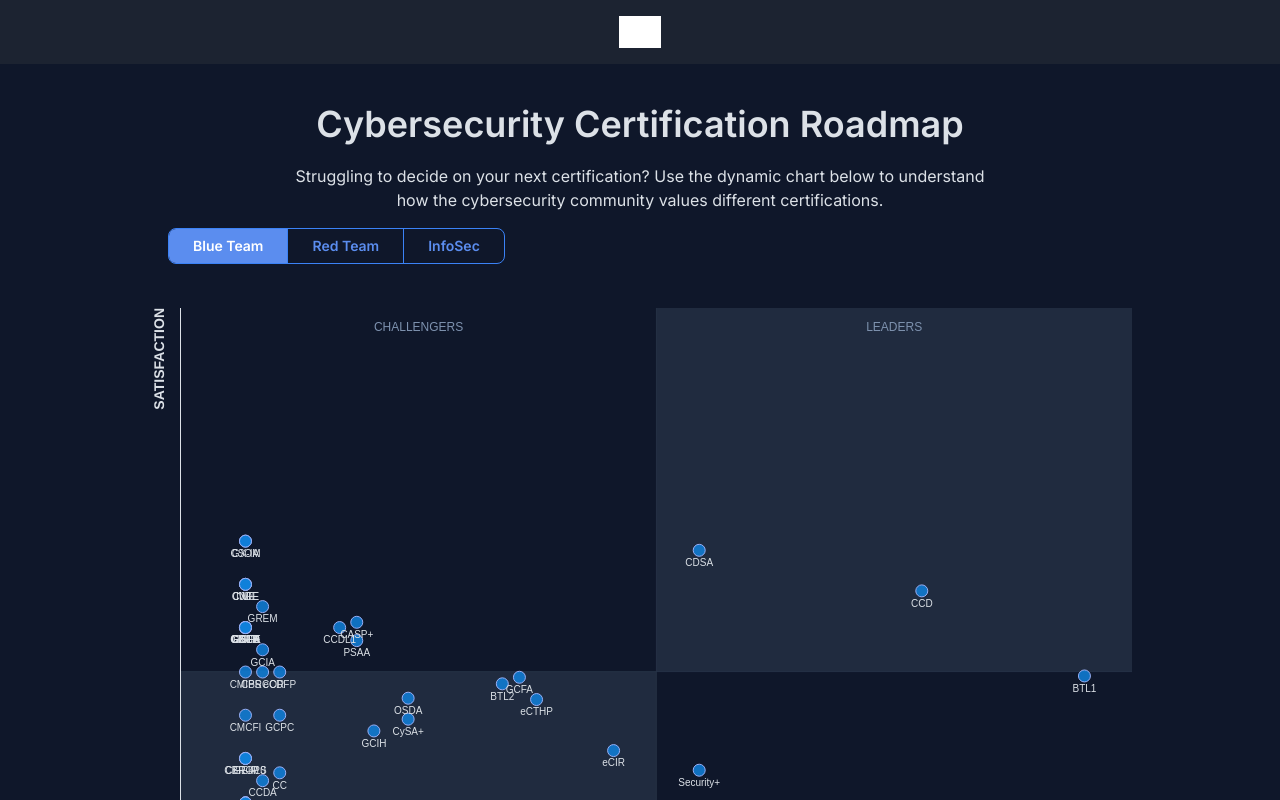
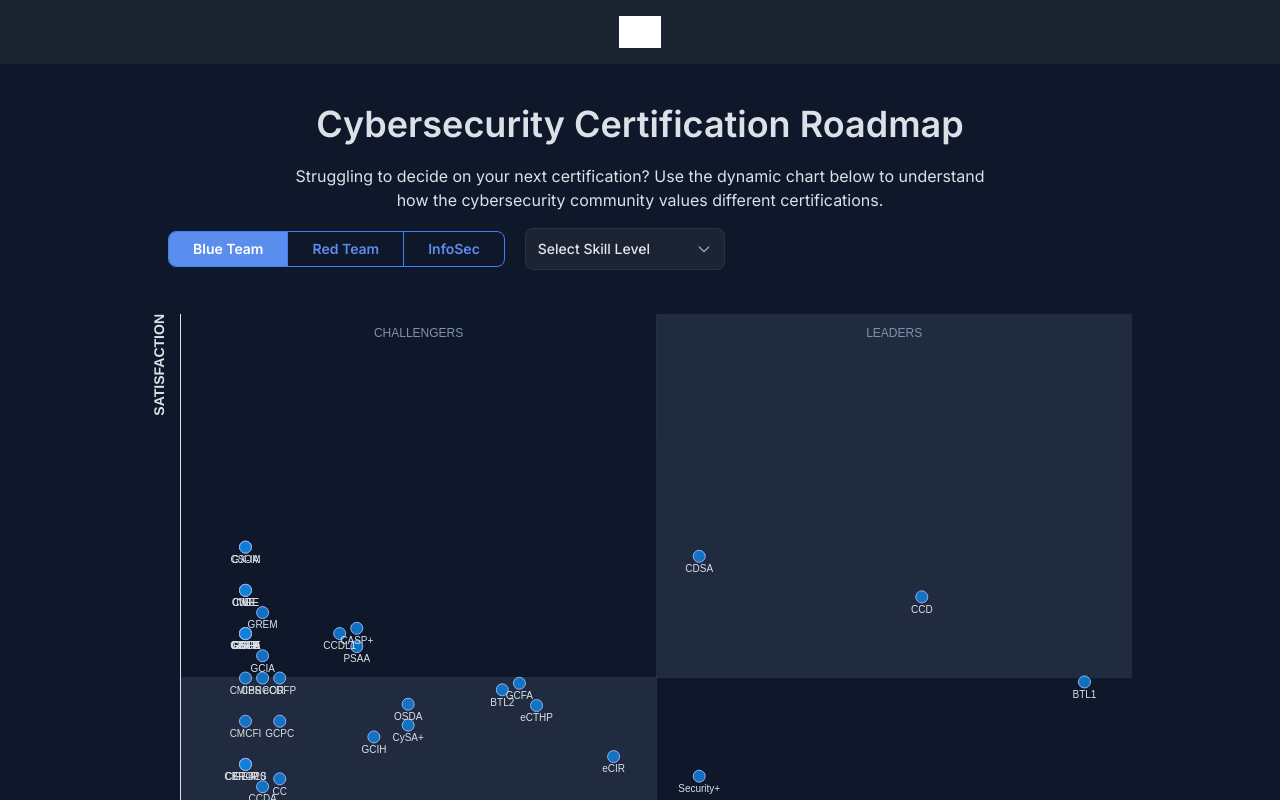
Before and after one commit to ehabhosam/cyberdefenders-chart, a Next.js app: page / in a window 1280 px wide. Shown: the top 800 px of the page. Built offline with nearby package versions, Linux system fonts and the light colour scheme; grey boxes are pictures that could not be loaded.

Commit message:
feat: skill level based certifications filtering

```diff
--- a/src/components/presentation/certifications.tsx
+++ b/src/components/presentation/certifications.tsx
@@ -1,9 +1,10 @@
 "use client";
 
 import { useState, useMemo } from "react";
-import { Certification, CertType } from "@/lib/types/data";
+import { Certification, CertType, SkillLevel } from "@/lib/types/data";
 import { CertTypeTabs } from "./cert-type-tabs";
 import { CertificationsChart } from "./certifications-chart";
+import { SkillLevelSelect } from "./skill-level-select";
 
 interface CertificationsProps {
   blueCertifications: Certification[];
@@ -17,31 +18,55 @@ export function Certifications({
   infoSecCertifications,
 }: CertificationsProps) {
   const [currentCertType, setCurrentCertType] = useState<CertType>("blue");
+  const [selectedSkillLevels, setSelectedSkillLevels] = useState<SkillLevel[]>([
+    "Novice",
+    "Beginner",
+    "Intermediate",
+    "Advanced",
+    "Expert",
+  ]);
 
   const currentCertifications = useMemo(() => {
+    let certs = [];
     switch (currentCertType) {
       case "blue":
-        return blueCertifications;
+        certs = blueCertifications;
+        break;
       case "red":
-        return redCertifications;
+        certs = redCertifications;
+        break;
       case "infoSec":
-        return infoSecCertifications;
+        certs = infoSecCertifications;
+        break;
       default:
-        return blueCertifications;
+        certs = blueCertifications;
     }
+
+    if (selectedSkillLevels.length === 0) {
+      return [];
+    }
+
+    return certs.filter((cert) =>
+      selectedSkillLevels.includes(cert.skill_level),
+    );
   }, [
     currentCertType,
     blueCertifications,
     redCertifications,
     infoSecCertifications,
+    selectedSkillLevels,
   ]);
 
   return (
     <div className="flex flex-col gap-6 w-full">
-      <div className="ml-10">
+      <div className="flex flex-row items-center gap-5 ml-10 mr-10 z-10">
         <CertTypeTabs
           currentCertType={currentCertType}
           setCurrentCertType={setCurrentCertType}
+        />
+        <SkillLevelSelect
+          selectedLevels={selectedSkillLevels}
+          onChange={setSelectedSkillLevels}
         />
       </div>
       <div className="w-full">
--- /dev/null
+++ b/src/components/presentation/skill-level-select.tsx
@@ -0,0 +1,34 @@
+"use client";
+
+import { MultiSelect } from "@/components/ui/multi-select";
+import { SkillLevel } from "@/lib/types/data";
+
+const skillLevels: SkillLevel[] = [
+  "Novice",
+  "Beginner",
+  "Intermediate",
+  "Advanced",
+  "Expert",
+];
+
+interface SkillLevelSelectProps {
+  selectedLevels: SkillLevel[];
+  onChange: (levels: SkillLevel[]) => void;
+  className?: string;
+}
+
+export function SkillLevelSelect({
+  selectedLevels,
+  onChange,
+  className,
+}: SkillLevelSelectProps) {
+  return (
+    <MultiSelect
+      options={skillLevels}
+      selected={selectedLevels}
+      onChange={(selected) => onChange(selected as SkillLevel[])}
+      placeholder="Select Skill Level"
+      className={className}
+    />
+  );
+}
--- /dev/null
+++ b/src/components/ui/multi-select.tsx
@@ -0,0 +1,129 @@
+"use client";
+
+import * as React from "react";
+import { cn } from "@/lib/utils";
+
+interface MultiSelectProps {
+  options: string[];
+  selected: string[];
+  onChange: (selected: string[]) => void;
+  placeholder?: string;
+  className?: string;
+}
+
+export function MultiSelect({
+  options,
+  selected,
+  onChange,
+  placeholder = "Select",
+  className,
+}: MultiSelectProps) {
+  const [isOpen, setIsOpen] = React.useState(false);
+  const containerRef = React.useRef<HTMLDivElement>(null);
+
+  React.useEffect(() => {
+    function handleClickOutside(event: MouseEvent) {
+      if (
+        containerRef.current &&
+        !containerRef.current.contains(event.target as Node)
+      ) {
+        setIsOpen(false);
+      }
+    }
+    document.addEventListener("mousedown", handleClickOutside);
+    return () => {
+      document.removeEventListener("mousedown", handleClickOutside);
+    };
+  }, []);
+
+  const allSelected = selected.length === options.length && options.length > 0;
+
+  const toggleOption = (option: string) => {
+    if (selected.includes(option)) {
+      onChange(selected.filter((item) => item !== option));
+    } else {
+      onChange([...selected, option]);
+    }
+  };
+
+  const toggleAll = () => {
+    if (allSelected) {
+      onChange([]);
+    } else {
+      onChange([...options]);
+    }
+  };
+
+  return (
+    <div className={cn("relative min-w-[200px]", className)} ref={containerRef}>
+      <button
+        type="button"
+        onClick={() => setIsOpen(!isOpen)}
+        className="flex items-center justify-between w-full px-3 py-2.5 text-sm font-medium text-left bg-[#1C2333] border border-[#2A3441] hover:border-[#3B4859] rounded-md text-slate-200 focus:outline-none focus:ring-1 focus:ring-blue-500 transition-colors"
+      >
+        <span>{placeholder}</span>
+        <svg
+          className={cn(
+            "w-4 h-4 ml-2 text-slate-400 transition-transform",
+            isOpen && "transform rotate-180"
+          )}
+          fill="none"
+          stroke="currentColor"
+          viewBox="0 0 24 24"
+        >
+          <path
+            strokeLinecap="round"
+            strokeLinejoin="round"
+            strokeWidth={2}
+            d="M19 9l-7 7-7-7"
+          />
+        </svg>
+      </button>
+
+      {isOpen && (
+        <div className="absolute z-50 w-full py-2 mt-1 bg-[#1C2333] border border-[#2A3441] rounded-md shadow-lg top-full">
+          <label className="flex items-center px-4 py-2 cursor-pointer hover:bg-[#2A3441] group transition-colors">
+            <div className="relative flex items-center justify-center w-4 h-4 mr-3 border border-slate-500 rounded bg-[#161B28] group-hover:border-slate-400 transition-colors">
+              <input
+                type="checkbox"
+                className="absolute w-full h-full opacity-0 cursor-pointer"
+                checked={allSelected}
+                onChange={toggleAll}
+              />
+              {allSelected && (
+                <div className="w-2 h-2 bg-slate-400 rounded-sm" />
+              )}
+            </div>
+            <span className="text-sm font-medium text-slate-300 group-hover:text-slate-200">
+              Select All
+            </span>
+          </label>
+          {options.map((option) => {
+            const isSelected = selected.includes(option);
+            return (
+              <label
+                key={option}
+                className="flex items-center px-4 py-2 cursor-pointer hover:bg-[#2A3441] group transition-colors"
+              >
+                <div className="relative flex items-center justify-center w-4 h-4 mr-3 border border-slate-500 rounded bg-[#161B28] group-hover:border-slate-400 transition-colors">
+                  <input
+                    type="checkbox"
+                    className="absolute w-full h-full opacity-0 cursor-pointer"
+                    checked={isSelected}
+                    onChange={() => toggleOption(option)}
+                  />
+                  {isSelected && (
+                    <div className="w-2 h-2 bg-slate-400 rounded-sm" />
+                  )}
+                </div>
+                <span className="text-sm font-medium text-slate-300 group-hover:text-slate-200">
+                  {option}
+                </span>
+              </label>
+            );
+          })}
+        </div>
+      )}
+    </div>
+  );
+}
--- a/src/lib/types/data.ts
+++ b/src/lib/types/data.ts
@@ -1,4 +1,11 @@
 export type CertType = "blue" | "red" | "infoSec";
+
+export type SkillLevel =
+  | "Novice"
+  | "Beginner"
+  | "Intermediate"
+  | "Advanced"
+  | "Expert";
 
 export type Certification = {
   id: number;
@@ -16,7 +23,7 @@ export type Certification = {
   total_votes: number;
   market_presence: number; // 0.0 to 1.0
   cost_effectiveness: number; // 1.0 to 5.0
-  skill_level: "Novice" | "Beginner" | "Intermediate" | "Advanced" | "Expert";
+  skill_level: SkillLevel;
   quality: number; // 1.0 to 5.0
   satisfaction: number; // 1.0 to 5.0
   provider: {
```
